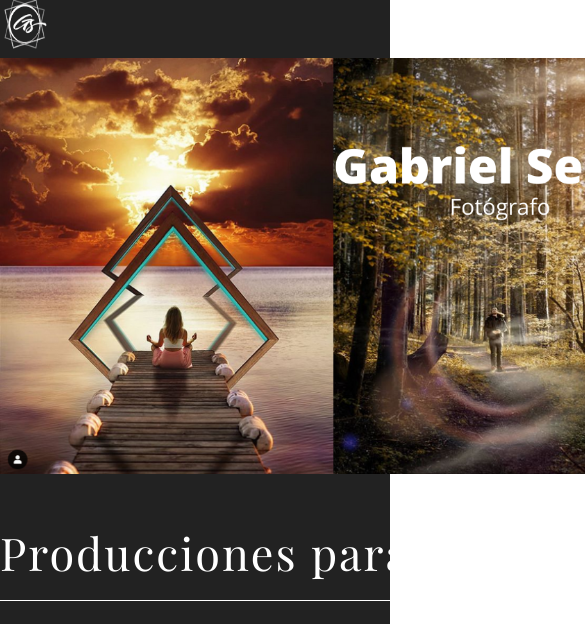
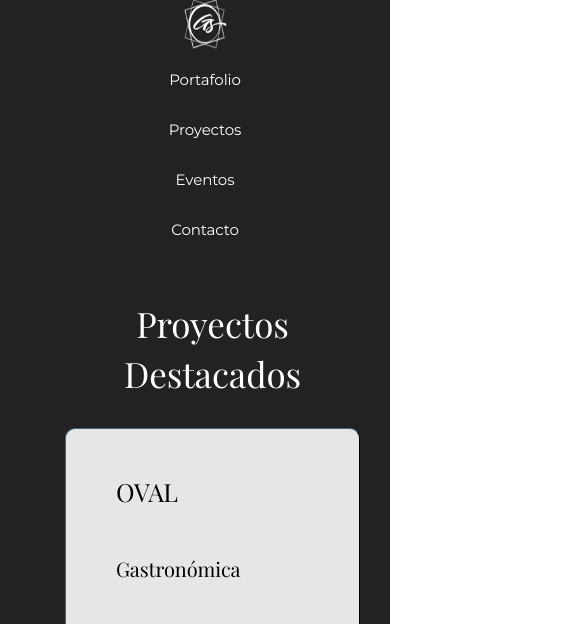
Before and after one commit to jimenezjma/GSportfolio, a plain HTML site: page index.html in a window 390 px wide. Shown: the top 624 px of the page, 585 px wide, since content can reach past the window. Drawn offline with nearby package versions, Linux system fonts and the light colour scheme.

Commit message:
Header listo

```diff
--- a/css/estilos.css
+++ b/css/estilos.css
@@ -76,8 +76,18 @@ h6{
     justify-content: space-between;
     height: 50px;
     flex-wrap: wrap;
+    padding-left: 20px;
 }
 
+.menu-container{
+    max-width: 1024px;
+    margin: 0 0;
+    display: inherit;
+    justify-content: inherit;
+    align-items: center;
+    height: inherit;
+    flex-wrap: wrap;
+}
 
 
 .menu{
@@ -332,29 +342,42 @@ width: 250px;
     color: white;
 }
 
-.container{
-    max-width: 1024px;
-    margin: 0 auto;
-    display: inherit;
-    justify-content: inherit;
-    align-items: ;
-    height: inherit;
-    flex-wrap: wrap;
+
+
+@media screen and (max-width: 1023px){
+
+}
+
+@media screen and (max-width: 767px){
+
+}
+
+@media screen and (max-width: 479px){
+.header{
+    display: block;
+    height: auto;
+}
+
+.header ul{
+    display: initial;
+}
+
+.header ul li{
+    height: 50px;
+}
+
+.header a{
+    justify-content: center;
+}
+
+.header .logo-container{
+text-align: center;
+}
+
 }
 
 
-@media screen and (max-width: 1024px){
+
+@media screen and (max-width: 319px){
 
 }
-
-@media screen and (max-width: 768px){
-
-}
-
-@media screen and (max-width: 480px){
-
-}
-
-@media screen and (max-width: 320px){
-
-}
--- a/index.html
+++ b/index.html
@@ -13,10 +13,12 @@
     <body>
 
         <header class="header">
-            <div class="container">
+            <div class="logo-container">
                 <figure class="logo">
                     <img src="Imagenes/Logo simple.png" width="50" height="50" alt="Logo">
                 </figure>
+            </div>
+            <div class="menu-container">
                 <nav class="menu">
                     <ul>
                         <li>
@@ -36,14 +38,14 @@
             </div>
         </header>
 
-        <section class="hero">
+       <!--  <section class="hero">
             <div class="container">
                  <img class="hero-image" src="Imagenes/Portada.png" alt="Portada">
             <h1>
                 Producciones para darle vida a tus <strong> Ideas. </strong>
             </h1>
             </div>
-        </section>
+        </section> -->
 
         <section id="proyectos" class="portfolio">
             <h2>Proyectos Destacados</h2>
@@ -72,7 +74,7 @@
             </div>
         </section>
 
-        <section  id="title">
+        <!-- <section  id="title">
             <div class="container">
                     <h2>Eventos Destacados</h2>
             </div>
@@ -153,7 +155,7 @@
                     <a href="https://www.youtube.com/user/AbaraiGabriel" target="_blank">Mi canal</a>
                 </div>
             </footer>
-            </div>
+            </div> -->
 
 
     </body>
```
